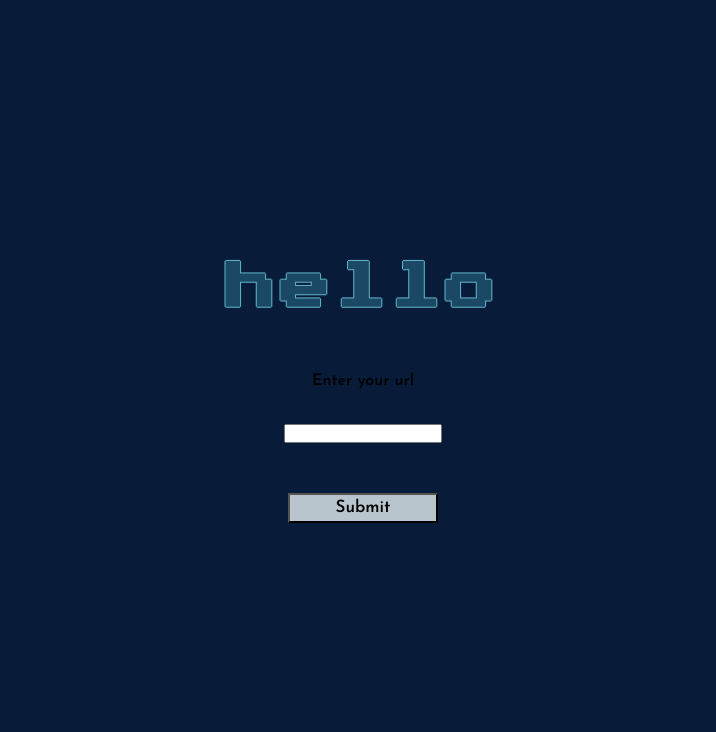
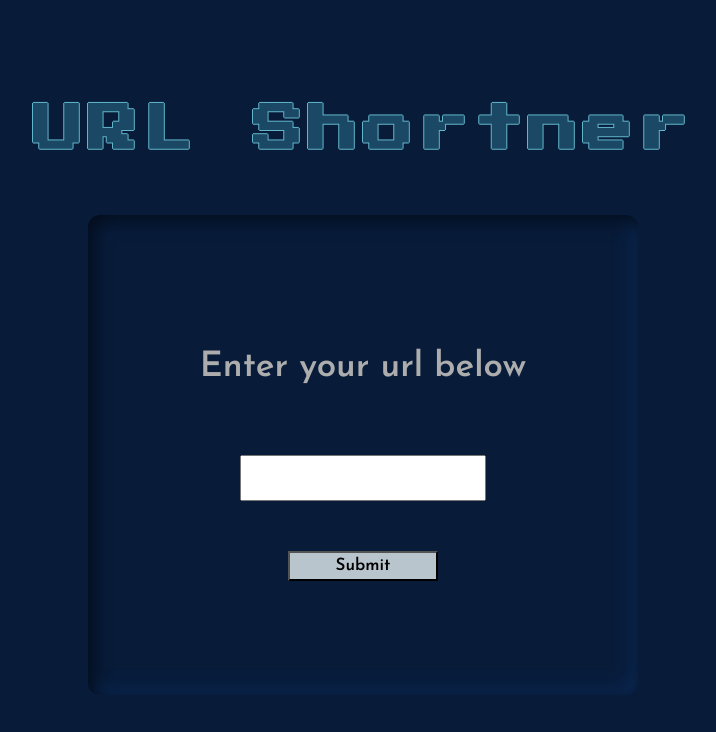
Before and after one commit to BhargavKadali39/URL-Shortner, a Flask app: page / in a window 1280 px wide. Shown: the top 732 px of the page, without its empty margins (277-993 px from the left). Run offline with Flask 2, Linux system fonts and the light colour scheme.

Commit message:
Update index.html

```diff
--- a/templates/index.html
+++ b/templates/index.html
@@ -9,19 +9,32 @@
 </head>
 <body>
     <div class="cover">
-        <div class="rennegan">
-            <h1>hello</h1>
+        <h1>URL Shortner</h1>
+        <div class="block">
             <form class="dataB" action="/result" method="post">
-                <label for="url">Enter your url</label>
-                <input type="text" name="name" id="name">
-                <input type="submit" class="submit">
+                <p>Enter your url below</p>
+                <!-- <label for="url">Enter your url</label> -->
+                <input class="holder" type="text" name="name" id="name">
+                <input class="submit" type="submit">
                 <div>
                     {% if tinyy %}
-                    <h3>{{tinyy}}</h3>
+                    <input onclick="setClipboard('{{tinyy}}')" class="outs" type="text" placeholder="" value="{{tinyy}}">
                     {% endif %}
+
                 </div>
             </form>
         </div>
     </div>
 </body>
+<script>
+    function setClipboard(value) {
+        var tempInput = document.createElement("input");
+        tempInput.value = value;
+        document.body.appendChild(tempInput);
+        tempInput.select();
+        document.execCommand("copy");
+        document.body.removeChild(tempInput);
+        alert('Copied to clipboard');
+    }
+</script>
 </html>
```
